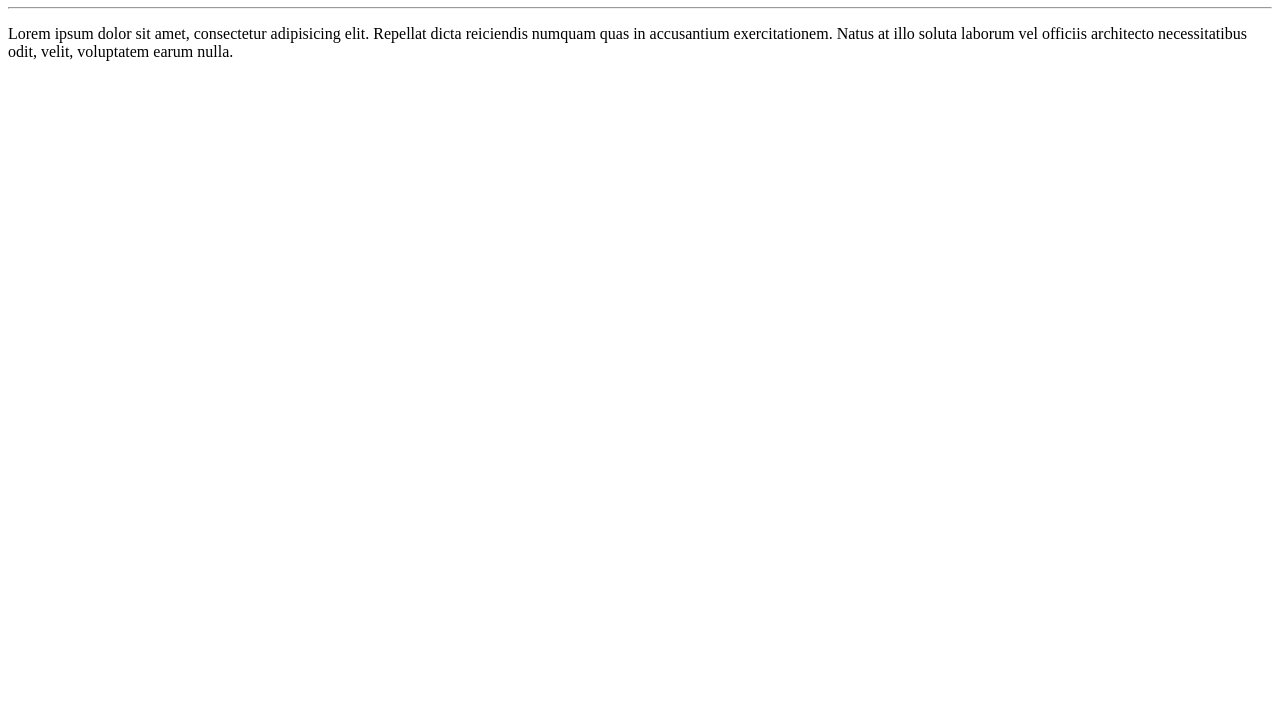
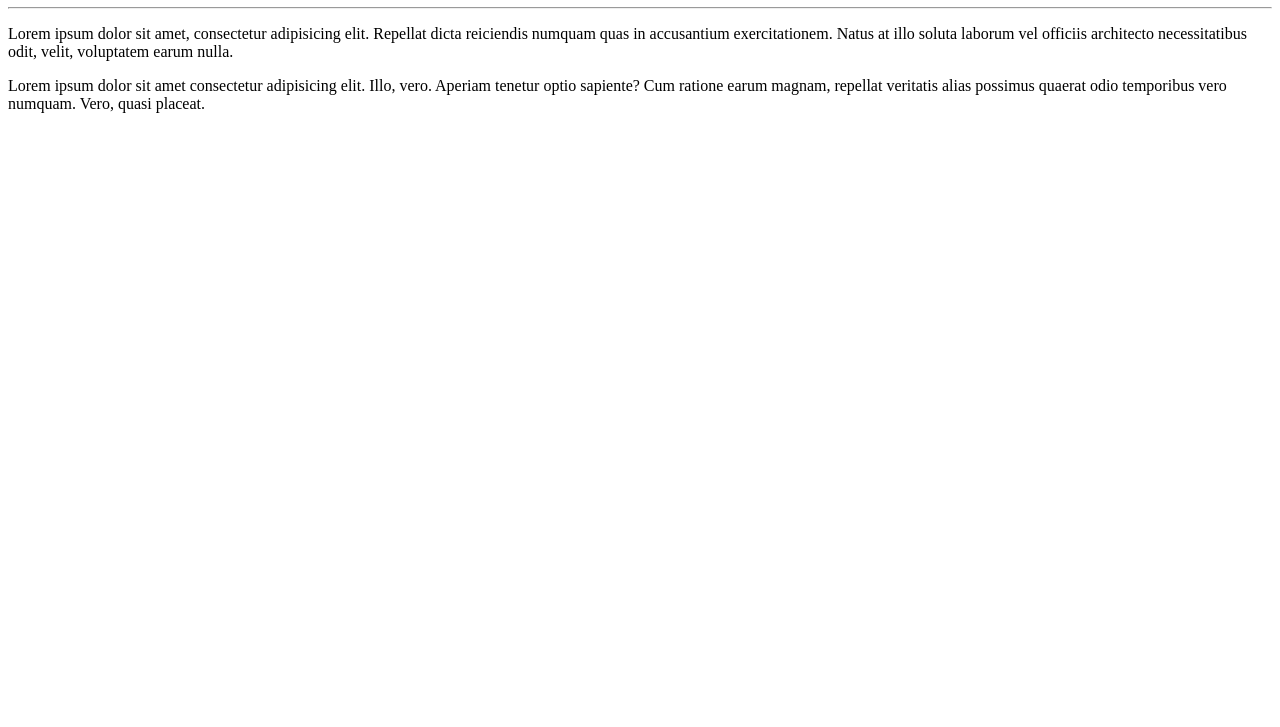
Before and after one commit to Iago-America/Ola-Mundo, a plain HTML site: page site-exemplo/index.html in a window 1280 px wide. Shown: the part 73-800 px from the top of the page. Drawn offline with Linux system fonts and the light colour scheme.

Commit message:
Adicionei um parágrafo

```diff
--- a/site-exemplo/index.html
+++ b/site-exemplo/index.html
@@ -10,5 +10,6 @@
     <h1>Olá, Mundo!</h1>
     <hr>
     <p>Lorem ipsum dolor sit amet, consectetur adipisicing elit. Repellat dicta reiciendis numquam quas in accusantium exercitationem. Natus at illo soluta laborum vel officiis architecto necessitatibus odit, velit, voluptatem earum nulla.</p>
+    <p>Lorem ipsum dolor sit amet consectetur adipisicing elit. Illo, vero. Aperiam tenetur optio sapiente? Cum ratione earum magnam, repellat veritatis alias possimus quaerat odio temporibus vero numquam. Vero, quasi placeat.</p>
 </body>
 </html>
```
